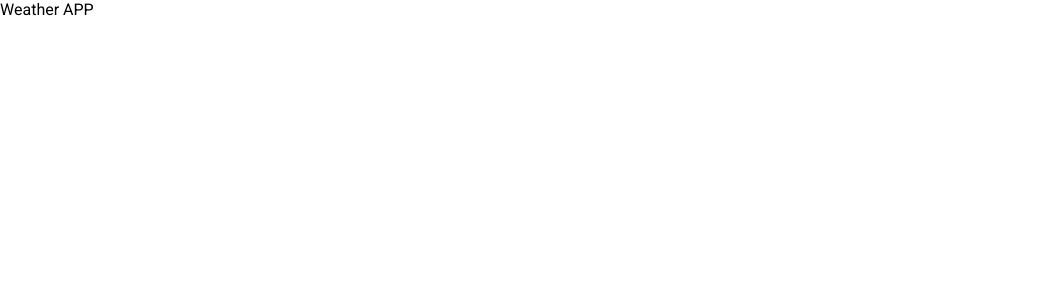
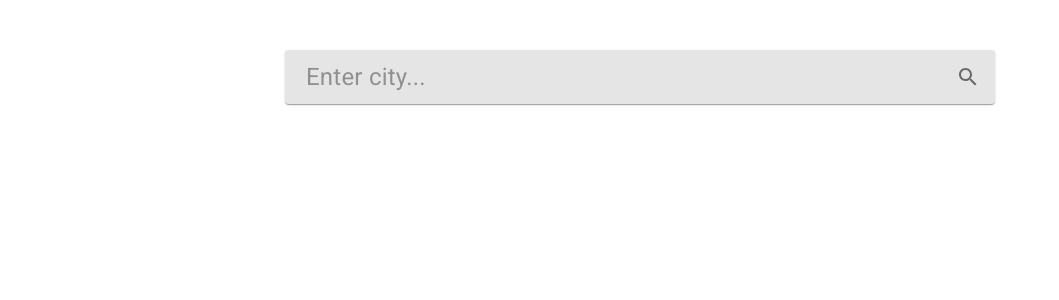
Before and after one commit to valkoshkin/react-weather-app, a React (Create React App) app: page / in a window 1280 px wide. Shown: the top 300 px of the page, without its empty margins (0-1059 px from the left). Built offline with nearby package versions, Linux system fonts and the light colour scheme.

Commit message:
Добавлен компонент ввода города

```diff
--- a/package.json
+++ b/package.json
@@ -4,6 +4,7 @@
   "private": true,
   "dependencies": {
     "@material-ui/core": "^4.11.0",
+    "@material-ui/icons": "^4.9.1",
     "@testing-library/jest-dom": "^4.2.4",
     "@testing-library/react": "^9.5.0",
     "@testing-library/user-event": "^7.2.1",
--- a/src/App.js
+++ b/src/App.js
@@ -1,7 +1,17 @@
 import React from "react";
+import { CityInput } from "./components/CityInput";
+import makeStyles from "@material-ui/core/styles/makeStyles";
+
+const useStyles = makeStyles((theme) => ({
+  input: {
+    margin: "50px",
+  },
+}));
 
 function App() {
-  return "Weather APP";
+  const styles = useStyles();
+
+  return <CityInput className={styles.input} />;
 }
 
 export default App;
--- /dev/null
+++ b/src/components/CityInput.js
@@ -0,0 +1,39 @@
+import React from "react";
+import Paper from "@material-ui/core/Paper";
+import InputBase from "@material-ui/core/InputBase";
+import makeStyles from "@material-ui/core/styles/makeStyles";
+import { IconButton } from "@material-ui/core";
+import SearchIcon from "@material-ui/icons/Search";
+
+const useStyles = makeStyles((theme) => ({
+  root: {
+    padding: "5px",
+    margin: "50px auto",
+    display: "flex",
+    alignItems: "center",
+    width: 700,
+    backgroundColor: "#e5e5e5",
+  },
+  input: {
+    marginLeft: theme.spacing(2),
+    flex: 1,
+    fontFamily: "Roboto",
+    fontSize: "24px",
+  },
+  iconButton: {
+    padding: 10,
+  },
+}));
+
+export const CityInput = () => {
+  const styles = useStyles();
+
+  return (
+    <Paper className={styles.root}>
+      <InputBase className={styles.input} placeholder="Enter city..." />
+      <IconButton className={styles.iconButton}>
+        <SearchIcon />
+      </IconButton>
+    </Paper>
+  );
+};
```
Also changed, not shown: 1 other file (tests, documents, lock files or other folders).
